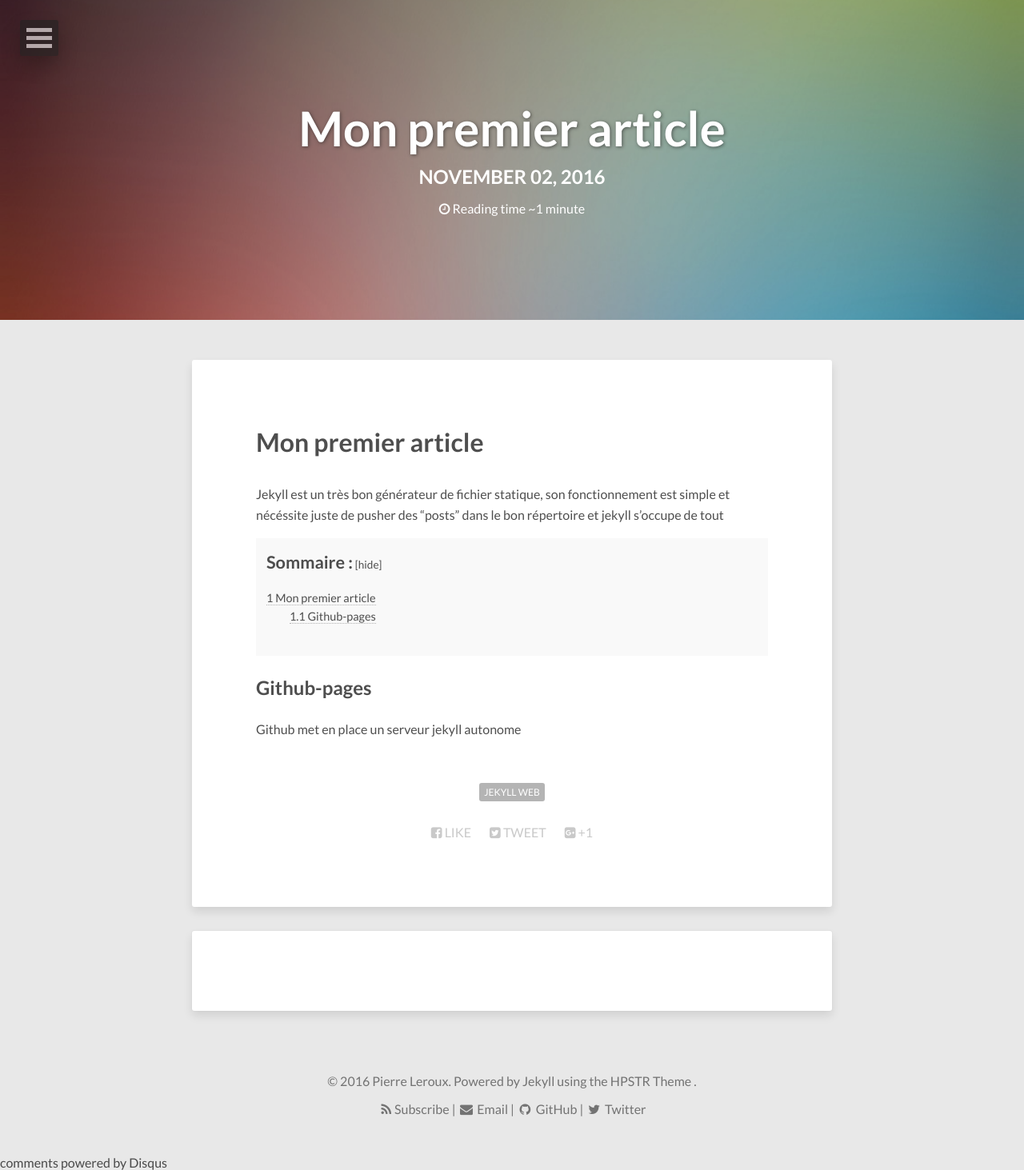
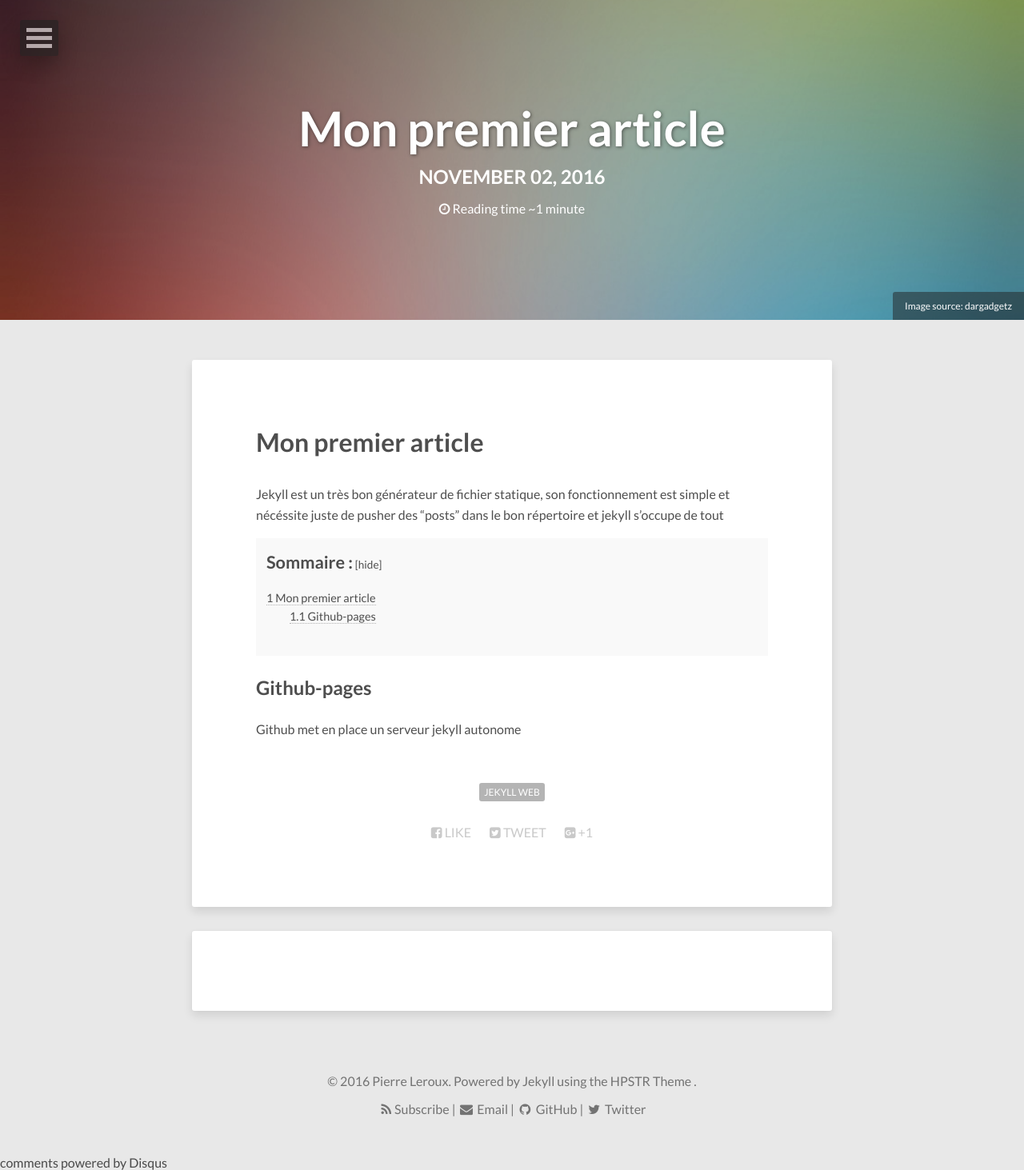
Before and after one commit to panaC/pana-old-pages, a Jekyll site: the page built from _posts/2016-11-02-my-first-post.md, in a window 1280 px wide. Shown: the whole page at 80% size. Built offline with Jekyll 4.4.1, drawn with Linux system fonts in a browser that asks for light colours; nearby versions of some CDN libraries; comment, search, counter and statistics services are not loaded; part of the change alters nothing that is shown.

```diff
--- a/_posts/2016-11-02-my-first-post.md
+++ b/_posts/2016-11-02-my-first-post.md
@@ -6,7 +6,8 @@ modified:
 tags: [ jekyll web ]
 image:
   feature: abstract-3.jpg
-  thumb: twitter-card-summary-large-image.jpg
+  credit: dargadgetz
+  creditlink: http://www.dargadgetz.com/ios-7-abstract-wallpaper-pack-for-iphone-5-and-ipod-touch-retina/
 ---
 
 # Mon premier article
```
